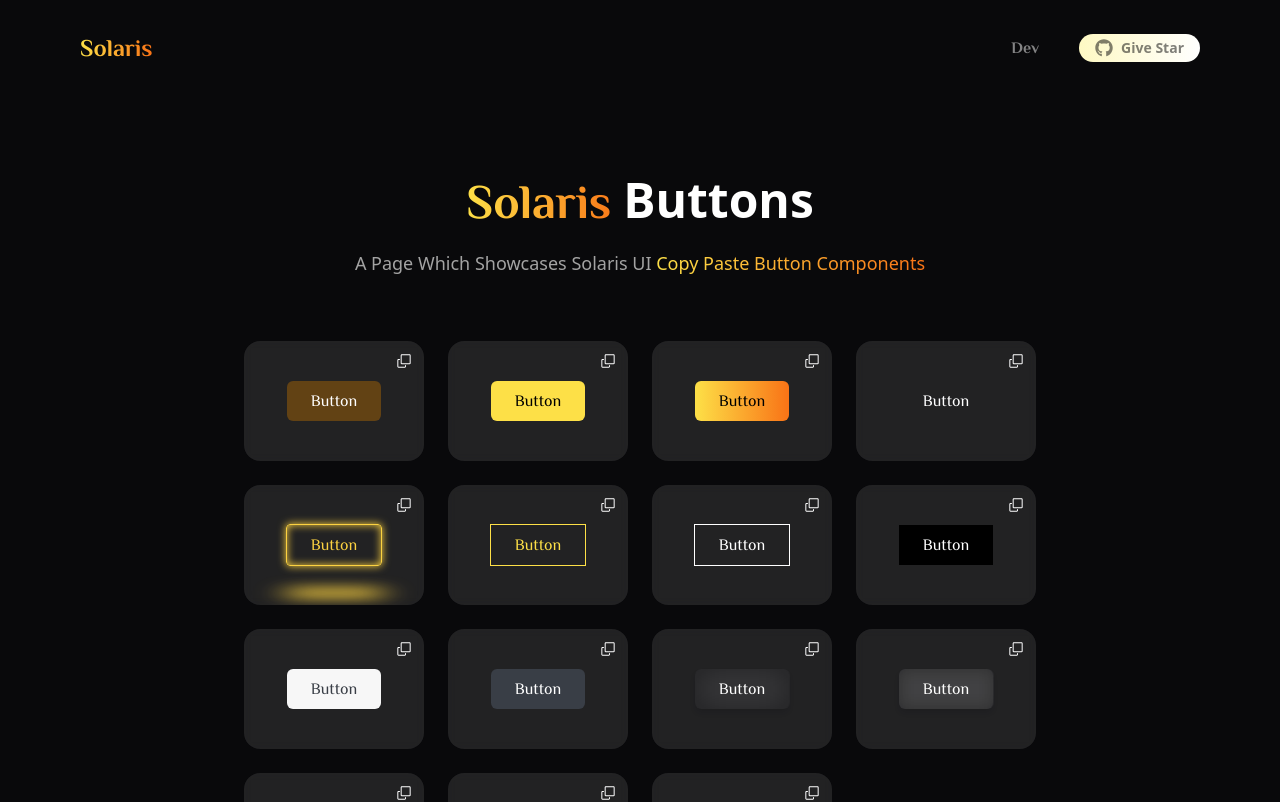
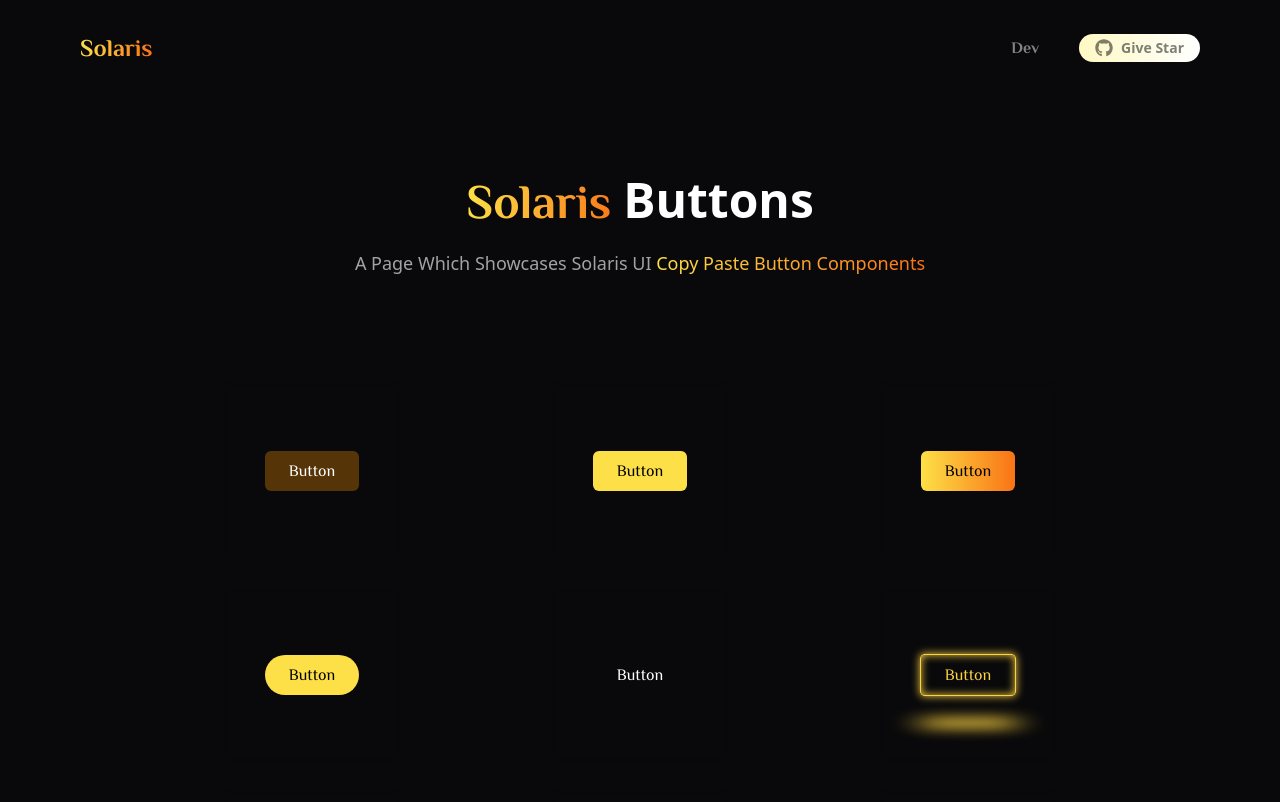
Before and after one commit to Gitnaseem745/solaris-ui, a Next.js app: page /buttons in a window 1280 px wide. Shown: the top 802 px of the page. Built offline with nearby package versions, Linux system fonts and the light colour scheme.

Commit message:
style updates

```diff
--- a/app/(pages)/buttons/page.tsx
+++ b/app/(pages)/buttons/page.tsx
@@ -1,26 +1,35 @@
 'use client';
 import { DarkButton, DefaultButton, DisabledButton, GBButton, GlassButton, HBorderButton, HFBButton, HFTButton, HGBGButton, HGlowButton, HGSButton, HShineButton, HUButton, LightButton, NeonButton } from "@/components/buttons";
+import RoundedButton from "@/components/RoundedButton/RoundedButton";
 import Copy from "@/components/site/Copy/Copy";
+import { useState } from "react";
 const Page = () => {
+    const [activeComponent, setActiveComponent] = useState<Number | null>(null);
   return (
     <div className="w-full min-h-fit py-20">
-        <div className="relative min-h-full flex flex-col justify-start items-center flex-wrap">
+        <div className="relative w-full min-h-full flex flex-col justify-start items-center flex-wrap">
             <div className="mb-16">
-                <h1 className="text-5xl mb-6 font-bold max-lg:text-5xl max-sm:text-3xl text-center">
+                <h1 className="text-5xl mb-6 max-sm:mb-3 font-bold max-lg:text-5xl max-sm:text-3xl text-center">
                     <span className="bg-gradient-to-r from-yellow-300 to-orange-500 bg-clip-text text-transparent">
                         Solaris </span>
                         <span className="font-sans">Buttons</span>
                 </h1>
-                <p className="font-sans text-[18px] text-center max-sm:text-sm max-sm:px-2 text-neutral-400">A Page Which Showcases Solaris UI <span className="bg-gradient-to-r from-yellow-300 to-orange-500 bg-clip-text text-transparent">
+                <p className="font-sans text-[18px] text-center max-sm:text-[15px] max-sm:px-4 text-neutral-400">A Page Which Showcases Solaris UI <span className="bg-gradient-to-r from-yellow-300 to-orange-500 bg-clip-text text-transparent">
                     Copy Paste Button Components</span></p>
             </div>
-            <div className="grid grid-cols-4 max-sm:grid-cols-2 max-[400px]:grid-cols-1 max-md:grid-cols-3 items-center gap-6">
+            <div className="mt-10 max-sm:-mt-10 grid grid-cols-3 w-9/12 justify-items-center items-center  max-[400px]:grid-cols-1 max-md:grid-cols-2 gap-6">
                 {componentShowcase.map(({ component: Component, name, props }, i) => (
-                    <div key={i} className="w-[180px] h-[120px] bg-white/10 backdrop-blur-sm rounded-2xl p-4 flex justify-center items-center gap-10 py-5 relative overflow-hidden">
+                    <div
+                    onMouseEnter={() => setActiveComponent(i)}
+                    onMouseLeave={() => setActiveComponent(null)}
+                    key={i}
+                    className="size-[180px] bg-white/0 backdrop-blur-sm p-4 flex justify-center items-center gap-10 py-5 relative overflow-hidden max-sm:border-b-[0.5px] max-sm:border-neutral-700">
                         <Component {...props} />
-                        <div className="absolute top-2 right-2">
-                        <Copy component={name} />
-                        </div>
+                        {activeComponent === i && (
+                            <div className="absolute top-2 right-2">
+                                <Copy component={name} />
+                            </div>
+                        )}
                     </div>
                 ))}
             </div>
@@ -33,6 +42,7 @@
     { component: DisabledButton, name: "DisabledButton", props: { label: label } },
     { component: DefaultButton, name: "DefaultButton", props: { label: label } },
     { component: HShineButton, name: "HShineButton", props: { label: label } },
+    { component: RoundedButton, name: "RoundedButton", props: { label: label } },
     { component: HGlowButton, name: "HGlowButton", props: { label: label } },
     { component: NeonButton, name: "NeonButton", props: { label: label } },
     { component: HFBButton, name: "HFBButton", props: { label: label } },
--- a/app/page.tsx
+++ b/app/page.tsx
@@ -1,19 +1,36 @@
 'use client';
+
 import PageNavigator from "@/components/site/PageNavigator/PageNavigator";
 
 export default function Home() {
   return (
     <div className="flex flex-col gap-16 justify-center items-center w-full min-h-[calc(100vh-96px)] relative">
-        <h1 className="text-7xl font-bold max-lg:text-5xl max-sm:text-3xl text-center">
+      <h1 className="text-7xl font-bold max-lg:text-5xl max-sm:text-[40px] text-center">
         <span className="bg-gradient-to-r from-yellow-300 to-orange-500 bg-clip-text text-transparent">
-                Solaris UI  </span>
-                V1 Edition
+          Solaris UI
+        </span>
+        <span className="font-sans text-neutral-100"></span>
       </h1>
-        <p className="font-sans text-xl text-center max-sm:text-sm max-sm:px-2 w-8/12 max-lg:w-10/12 max-sm:11/12 -mt-10 tracking-wide text-neutral-400">Solaris UI is a <span className="bg-gradient-to-r from-yellow-300 to-orange-500 bg-clip-text text-transparent"> React component library built with TypeScript and Tailwind CSS </span> designed for developers who value efficiency.
-        Quickly select, copy, and paste components into your project to accelerate development seamlessly. :)</p>
+
+      {window.innerWidth >= 640 && (
+        <p className="font-sans text-xl text-center w-8/12 max-lg:w-10/12 -mt-10 tracking-wide text-neutral-400">
+          Solaris UI is a{" "}
+          <span className="font-semibold bg-gradient-to-r from-yellow-300 to-orange-500 bg-clip-text text-transparent">
+            React component library built with TypeScript and Tailwind CSS
+          </span>{" "}
+          designed for developers who value efficiency. Quickly select, copy, and paste components into your project to accelerate development seamlessly. :)
+        </p>
+      )}
+
+      {window.innerWidth < 640 && (
+        <p className="font-sans text-xl text-center w-10/12 px-2 tracking-normal -mt-12 text-neutral-400">
+          React component library built with TypeScript and Tailwind CSS
+        </p>
+      )}
+
       <div className="w-[700px] max-lg:w-[400px] max-sm:w-[200px]">
         <ul className="flex flex-col gap-2">
-            <PageNavigator label="Solaris Buttons" link="/buttons"/>
+          <PageNavigator label="Explore Buttons" link="/buttons" />
         </ul>
       </div>
     </div>
--- /dev/null
+++ b/components/RoundedButton/RoundedButton.tsx
@@ -0,0 +1,18 @@
+interface RoundedButtonProps {
+    label: string;
+    onClick?: () => void;
+  }
+
+  const RoundedButton: React.FC<RoundedButtonProps> = ({ label, onClick }) => {
+    return (
+      <button
+        onClick={onClick}
+        className={`
+            bg-yellow-300 text-black hover:bg-yellow-400 transition-all ease-in w-fit px-6 py-2 rounded-full
+        `}
+      >
+        {label}
+      </button>
+    );
+  };
+  export default RoundedButton;
--- a/components/site/Navbar/Navbar.tsx
+++ b/components/site/Navbar/Navbar.tsx
@@ -3,7 +3,7 @@
 
 const Navbar: React.FC = () => {
   return (
-    <nav className="w-full max-sm:h-10 max-sm:pt-6 h-24 px-20 py-10 flex justify-between items-center max-sm:px-6">
+    <nav className="w-full max-sm:h-20 max-sm:pt-6 h-24 px-20 py-10 flex justify-between items-center max-sm:px-6">
         <h1 className="text-2xl max-sm:text-xl font-bold text-center bg-gradient-to-r from-yellow-300 to-orange-500 bg-clip-text text-transparent cursor-pointer">
         <Link href="/">
             Solaris
```
Lines whose indentation alone changed are shown as unchanged.
